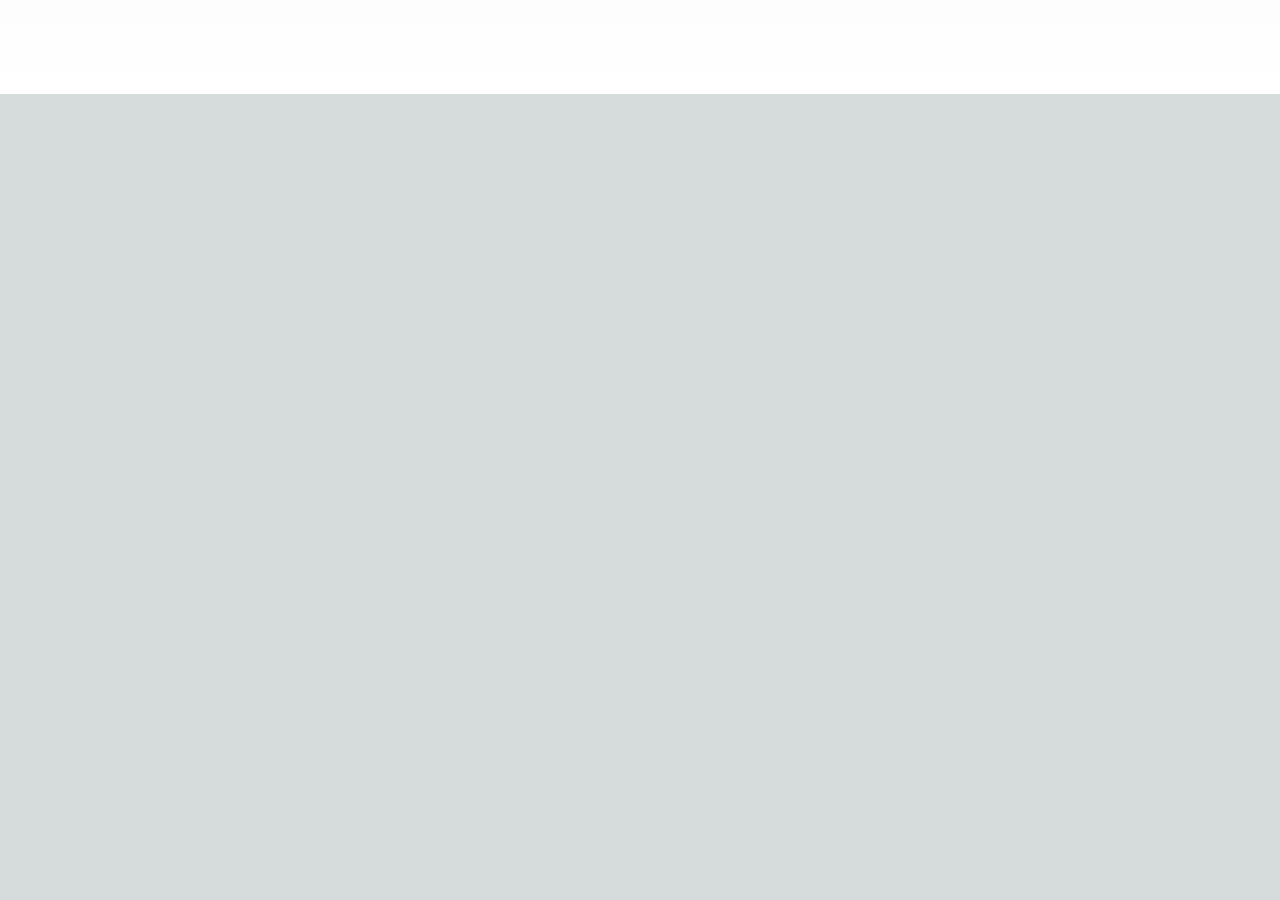
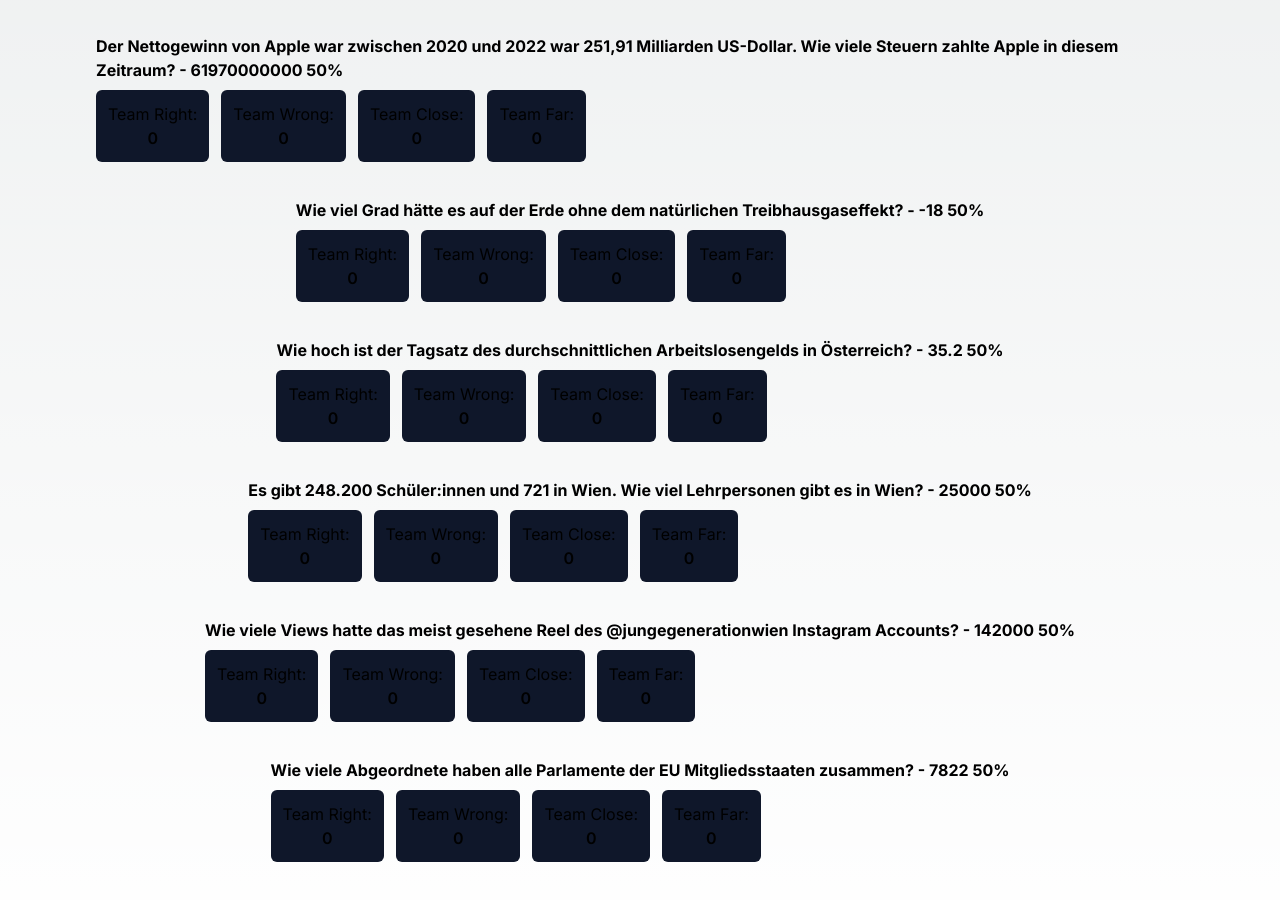
Before and after one commit to georgwindhaber/pub-quiz, a Next.js app: page / in a window 1280 px wide. Shown: the part 1654-2554 px from the top of the page. Before the commit the page ends 1748 px from the top, so only its background shows below. Built offline with nearby package versions, Linux system fonts and the light colour scheme.

Commit message:
Add more questions

```diff
--- a/app/page.tsx
+++ b/app/page.tsx
@@ -116,7 +116,7 @@ const questions: Question[] = [
   },
   {
     id: 3,
-    question: "Es wie Viele Werbeflächen gibt es in Wien?",
+    question: "Wie viele Werbeflächen gibt es in Wien?",
     answer: 18703,
     annotation:
       "Typische Werbeflächen, die sehr häufig im Stadtbild und auf öffentlichem Gut anzutreffen sind: - Rolling Boards - Plakatwände - City Lights in Wartehallen oder Telefonzellen - City Lights frei stehend - Leuchtsäulen - Litfaßsäulen (Kulturwerbung) - Miniposter (Halbschalen) an Lichtmasten (Kulturwerbung) - Flachschilder auf Lichtmasten",
@@ -134,6 +134,67 @@ const questions: Question[] = [
     pointZonePercentage: POINT_ZONE_PERCENTAGE_DEFAULT,
     sourceUrl: "https://drawingdata.net/datagvat/",
     lastChangeOfData: "18. November 2021",
+    category: "Anzahl",
+  },
+  {
+    id: 11,
+    question:
+      "Der Nettogewinn von Apple war zwischen 2020 und 2022 war 251,91 Milliarden US-Dollar. Wie viele Steuern zahlte Apple in diesem Zeitraum?",
+    answer: 61970000000,
+    pointZonePercentage: POINT_ZONE_PERCENTAGE_DEFAULT,
+    sourceUrl: "Peter Schlapfer, PG Digitalisierung",
+    lastChangeOfData: "26. April 2023",
+    category: "Anzahl",
+  },
+  {
+    id: 12,
+    question:
+      "Wie viel Grad hätte es auf der Erde ohne dem natürlichen Treibhausgaseffekt?",
+    answer: -18,
+    pointZonePercentage: POINT_ZONE_PERCENTAGE_DEFAULT,
+    sourceUrl: "Angelina Sax, PG Nachhaltigkeit",
+    lastChangeOfData: "26. April 2023",
+    category: "Anzahl",
+  },
+  {
+    id: 13,
+    question:
+      "Wie hoch ist der Tagsatz des durchschnittlichen Arbeitslosengelds in Österreich?",
+    answer: 35.2,
+    pointZonePercentage: POINT_ZONE_PERCENTAGE_DEFAULT,
+    sourceUrl: "Elias Ehlers, PG Arbeit und Soziales",
+    lastChangeOfData: "26. April 2023",
+    category: "Anzahl",
+  },
+  {
+    id: 14,
+    question:
+      "Es gibt 248.200 Schüler:innen und 721 in Wien. Wie viel Lehrpersonen gibt es in Wien?",
+    answer: 25000,
+    pointZonePercentage: POINT_ZONE_PERCENTAGE_DEFAULT,
+    sourceUrl: "Maximiliane Radl, PG Bildung",
+    lastChangeOfData: "26. April 2023",
+    category: "Anzahl",
+  },
+  {
+    id: 15,
+    question:
+      "Wie viele Views hatte das meist gesehene Reel des @jungegenerationwien Instagram Accounts?",
+    answer: 142000,
+    pointZonePercentage: POINT_ZONE_PERCENTAGE_DEFAULT,
+    sourceUrl: "Jasmina Malkoč, PG Multimedia",
+    lastChangeOfData: "26. April 2023",
+    category: "Anzahl",
+  },
+  {
+    id: 16,
+    question:
+      "Wie viele Abgeordnete haben alle Parlamente der EU Mitgliedsstaaten zusammen?",
+    annotation: "Beide Kammern",
+    answer: 7822,
+    pointZonePercentage: POINT_ZONE_PERCENTAGE_DEFAULT,
+    sourceUrl: "Philipp Kapfer, PG Europa",
+    lastChangeOfData: "26. April 2023",
     category: "Anzahl",
   },
 ];
```
